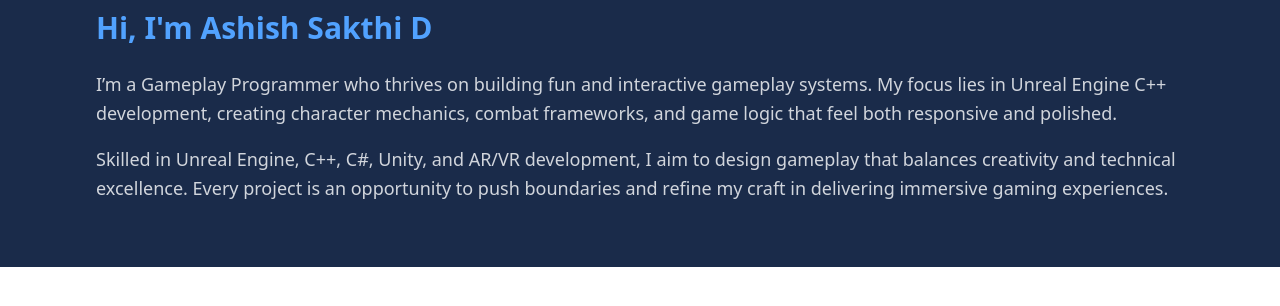
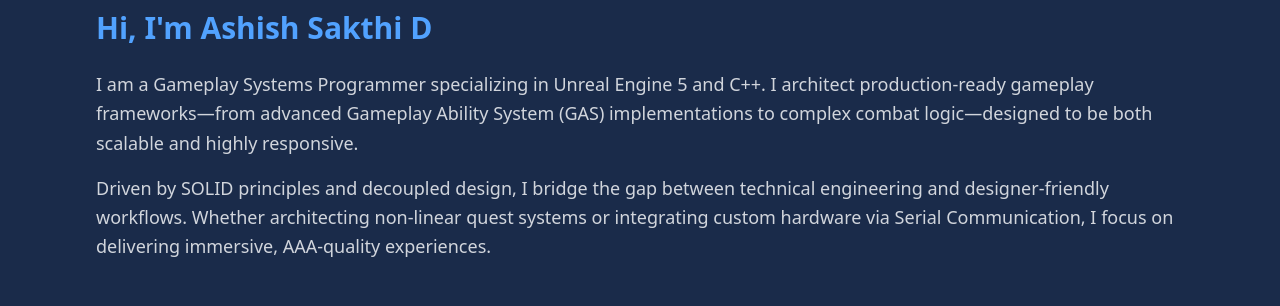
Before and after one commit to Ashish-Sakthi/ashish-sakthi.vercel.app, a React (Vite) app: page / in a window 1280 px wide. Shown: the part 2074-2380 px from the top of the page. Before the commit the page ends 2341 px from the top, so only its background shows below. Built offline with nearby package versions, Linux system fonts and the light colour scheme.

Commit message:
Update Home.jsx

```diff
--- a/src/pages/Home.jsx
+++ b/src/pages/Home.jsx
@@ -165,13 +165,15 @@
           </h2>
           <div className="space-y-4">
             <p className="text-base lg:text-lg text-gray-300 leading-relaxed text-center lg:text-left">
-              I’m a Gameplay Programmer who thrives on building fun and interactive gameplay systems.
-              My focus lies in Unreal Engine C++ development, creating character mechanics, combat frameworks,
-              and game logic that feel both responsive and polished.
+              I am a Gameplay Systems Programmer specializing in Unreal Engine 5 and C++.
+              I architect production-ready gameplay frameworks—from advanced Gameplay Ability System (GAS)
+              implementations to complex combat logic—designed to be both scalable and highly responsive.
             </p>
             <p className="text-base lg:text-lg text-gray-300 leading-relaxed text-center lg:text-left">
-              Skilled in Unreal Engine, C++, C#, Unity, and AR/VR development, I aim to design gameplay that balances creativity and technical excellence.
-              Every project is an opportunity to push boundaries and refine my craft in delivering immersive gaming experiences.
+              Driven by SOLID principles and decoupled design, I bridge the gap between technical
+              engineering and designer-friendly workflows. Whether architecting non-linear
+              quest systems or integrating custom hardware via Serial Communication, I focus on
+              delivering immersive, AAA-quality experiences.
             </p>
           </div>
         </div>
```
